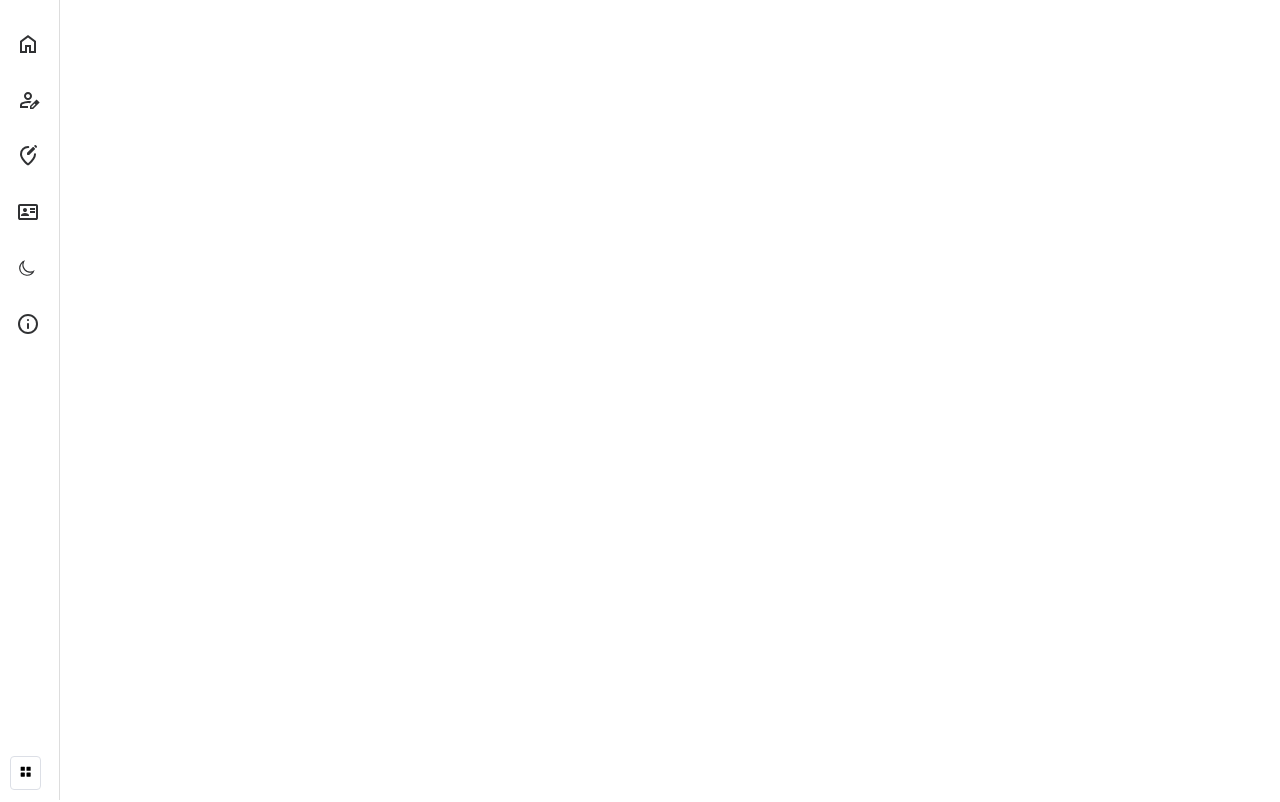
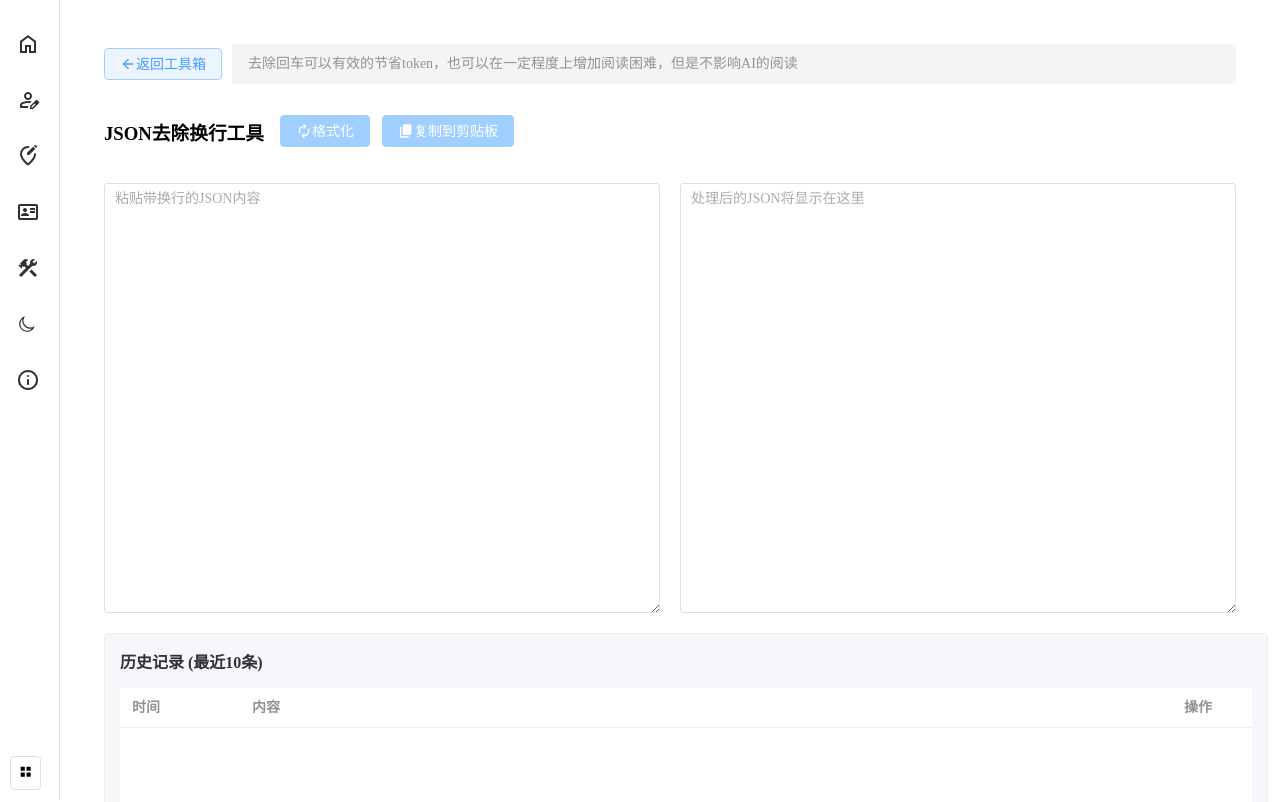
Before and after one commit to awaae001/st_cardplus, a Vue app: page /tools/json-formatter in a window 1280 px wide. Before the commit this address had no page. Shown: the top 802 px of the page. Built offline with nearby package versions, Linux system fonts and the light colour scheme.

Commit message:
feat(router): 新增工具箱页面路由
- 在 App.vue 中添加了工具箱菜单项
- 在 router/index.ts 中创建了工具箱页面路由
- 包含了 JSON 格式化工具路由

```diff
--- a/src/App.vue
+++ b/src/App.vue
@@ -74,6 +74,10 @@ router.afterEach(() => {
       <el-menu-item index="/cardoutput">
         <Icon style="margin-right: 4px;" icon="material-symbols:id-card-outline" width="24" height="24" />
         <span>角色卡快搭</span>
+      </el-menu-item>
+      <el-menu-item index="/toolbox">
+        <Icon style="margin-right: 4px;" icon="material-symbols:construction" width="24" height="24" />
+        <span>工具箱</span>
       </el-menu-item>
       <!-- <el-menu-item index="/worldbook">
         <Icon style="margin-right: 4px;" icon="material-symbols:book-2-outline" width="24" height="24" />
--- /dev/null
+++ b/src/components/toolsbox/JsonFormatter.vue
@@ -0,0 +1,222 @@
+<script setup lang="ts">
+import { ref, onMounted } from 'vue'
+import { ElMessage, ElButton, ElInput, ElTable, ElTableColumn, ElMessageBox } from 'element-plus'
+import { Delete } from '@element-plus/icons-vue'
+import { Icon } from '@iconify/vue'
+
+const inputJson = ref('')
+const outputJson = ref('')
+const historyRecords = ref<Array<{ id: string, json: string, date: string }>>([])
+
+// 加载历史记录
+onMounted(() => {
+  const records = localStorage.getItem('jsonFormatterHistory')
+  if (records) {
+    historyRecords.value = JSON.parse(records)
+  }
+})
+
+// 保存记录
+const saveToHistory = () => {
+  if (!outputJson.value) return
+
+  const newRecord = {
+    id: Date.now().toString(),
+    json: outputJson.value,
+    date: new Date().toLocaleString()
+  }
+
+  historyRecords.value = [newRecord, ...historyRecords.value].slice(0, 10)
+  localStorage.setItem('jsonFormatterHistory', JSON.stringify(historyRecords.value))
+}
+
+// 使用历史记录
+const useHistoryRecord = (record: { json: string }) => {
+  outputJson.value = record.json
+  inputJson.value = ''
+}
+
+// 删除记录
+const deleteRecord = async (id: string) => {
+  try {
+    await ElMessageBox.confirm('确定要删除这条记录吗?', '提示', {
+      confirmButtonText: '确定',
+      cancelButtonText: '取消',
+      type: 'warning'
+    })
+    historyRecords.value = historyRecords.value.filter(record => record.id !== id)
+    localStorage.setItem('jsonFormatterHistory', JSON.stringify(historyRecords.value))
+    ElMessage.success('删除成功')
+  } catch {
+    // 用户取消删除
+  }
+}
+
+const copyToClipboard = () => {
+  if (!outputJson.value) return
+  navigator.clipboard.writeText(outputJson.value)
+    .then(() => ElMessage.success('已复制到剪贴板'))
+    .catch(() => ElMessage.error('复制失败'))
+}
+
+const formatJson = () => {
+  try {
+    // 去除换行和多余空格
+    const trimmed = inputJson.value.replace(/\s+/g, ' ')
+    // 尝试解析确保是有效JSON
+    JSON.parse(trimmed)
+    outputJson.value = trimmed
+    saveToHistory()
+  } catch (error) {
+    ElMessage.error('无效的JSON格式')
+    console.error(error)
+  }
+}
+</script>
+
+<template>
+  <div class="json-formatter">
+    <div class="header">
+      <div class="header-top">
+        <el-button type="primary" plain @click="$router.push('/toolbox')" class="back-button">
+          <Icon icon="material-symbols:arrow-back" width="16" height="16" />
+          返回工具箱
+        </el-button>
+        <el-alert title="去除回车可以有效的节省token，也可以在一定程度上增加阅读困难，但是不影响AI的阅读" type="info" :closable="false"
+          class="info-alert" />
+      </div>
+      <div style="display: flex;align-items: center;gap: 16px;">
+        <h3>JSON去除换行工具</h3>
+        <div class="output-actions">
+          <el-button type="primary" @click="formatJson" :disabled="!inputJson">
+            <Icon icon="material-symbols:autorenew" width="16" height="16" />
+            格式化
+          </el-button>
+          <el-button type="primary" @click="copyToClipboard" :disabled="!outputJson">
+            <Icon icon="material-symbols:content-copy" width="16" height="16" />
+            复制到剪贴板
+          </el-button>
+        </div>
+      </div>
+    </div>
+    <div class="content-wrapper">
+      <div class="io-columns">
+        <el-input v-model="inputJson" type="textarea" :rows="20" placeholder="粘贴带换行的JSON内容" class="input-area" />
+        <el-input v-model="outputJson" type="textarea" :rows="20" readonly placeholder="处理后的JSON将显示在这里"
+          class="output-area" />
+      </div>
+      <div class="history-panel">
+        <h4>历史记录 (最近10条)</h4>
+        <el-table :data="historyRecords" height="500" @row-click="useHistoryRecord" style="width: 100%">
+          <el-table-column prop="date" label="时间" width="120" />
+          <el-table-column prop="json" label="内容" show-overflow-tooltip />
+          <el-table-column label="操作" width="80">
+            <template #default="scope">
+              <el-button type="danger" size="small" @click.stop="deleteRecord(scope.row.id)" :icon="Delete" />
+            </template>
+          </el-table-column>
+        </el-table>
+      </div>
+    </div>
+  </div>
+</template>
+
+<style scoped>
+.json-formatter {
+  padding: 20px;
+  max-width: 1200px;
+  margin: 0 auto;
+}
+
+.content-wrapper {
+  display: flex;
+  flex-direction: column;
+  gap: 20px;
+  margin-bottom: 20px;
+}
+
+.io-columns {
+  flex: 1;
+  display: flex;
+  flex-direction: row;
+  gap: 20px;
+}
+
+.history-panel {
+  background: var(--el-fill-color-light);
+  padding: 15px;
+  border-radius: 4px;
+  border: 1px solid var(--el-border-color-lighter);
+  width: 100%;
+}
+
+.history-panel h4 {
+  margin-top: 0;
+  margin-bottom: 15px;
+  color: var(--el-text-color-primary);
+  font-size: 16px;
+  font-weight: 600;
+}
+
+.input-area,
+.output-area {
+  flex: 1;
+  min-width: 0;
+}
+
+.header {
+  margin-bottom: 20px;
+}
+
+.header-top {
+  display: flex;
+  align-items: center;
+  gap: 10px;
+  margin-bottom: 15px;
+}
+
+.header-top .format-button {
+  margin-right: auto;
+}
+
+.header-top .info-alert {
+  flex: 1;
+  margin: 0;
+}
+
+/* 响应式设计 - 移动端 */
+@media (max-width: 768px) {
+  .content-wrapper {
+    flex-direction: column;
+  }
+
+  .io-columns {
+    flex-direction: column;
+  }
+
+  .input-area,
+  .output-area {
+    height: 200px;
+  }
+
+  .history-panel {
+    max-width: 100%;
+    min-width: 100%;
+  }
+
+  .header-top {
+    flex-direction: column;
+    align-items: flex-start;
+    gap: 10px;
+  }
+
+  .header-top .format-button {
+    margin-right: 0;
+    width: 100%;
+  }
+
+  .header-top .info-alert {
+    width: 100%;
+  }
+}
+</style>
--- /dev/null
+++ b/src/pages/ToolboxPage.vue
@@ -0,0 +1,74 @@
+<script setup lang="ts">
+import { ref } from 'vue'
+
+// 工具箱卡片数据
+const tools = ref([
+  {
+    title: 'JSON格式化',
+    icon: 'material-symbols:code',
+    description: '去除JSON中的换行和多余空格',
+    route: '/tools/json-formatter'
+  }
+])
+</script>
+
+<template>
+  <div class="toolbox-container">
+    <h1>工具箱</h1>
+    <div class="tools-grid">
+      <el-card
+        v-for="(tool, index) in tools"
+        :key="index"
+        class="tool-card"
+        shadow="hover"
+        @click="$router.push(tool.route)"
+      >
+        <div class="card-content">
+          <Icon :icon="tool.icon" width="48" height="48" />
+          <h3>{{ tool.title }}</h3>
+          <p>{{ tool.description }}</p>
+        </div>
+      </el-card>
+    </div>
+  </div>
+</template>
+
+<style scoped>
+.toolbox-container {
+  padding: 20px;
+  max-width: 1200px;
+  margin: 0 auto;
+}
+
+.tools-grid {
+  display: grid;
+  grid-template-columns: repeat(auto-fill, minmax(250px, 1fr));
+  gap: 20px;
+  margin-top: 20px;
+}
+
+.tool-card {
+  cursor: pointer;
+  transition: transform 0.2s;
+}
+
+.tool-card:hover {
+  transform: translateY(-5px);
+}
+
+.card-content {
+  display: flex;
+  flex-direction: column;
+  align-items: center;
+  text-align: center;
+  padding: 20px;
+}
+
+.card-content h3 {
+  margin: 10px 0;
+}
+
+.card-content p {
+  color: var(--el-text-color-secondary);
+}
+</style>
--- a/src/router/index.ts
+++ b/src/router/index.ts
@@ -33,6 +33,16 @@ const router = createRouter({
       path: '/about',
       name: 'about',
       component: () => import('../pages/About.vue')
+    },
+    {
+      path: '/toolbox',
+      name: 'toolbox',
+      component: () => import('../pages/ToolboxPage.vue')
+    },
+    {
+      path: '/tools/json-formatter',
+      name: 'jsonFormatter',
+      component: () => import('../components/toolsbox/JsonFormatter.vue')
     }
   ]
 })
```
